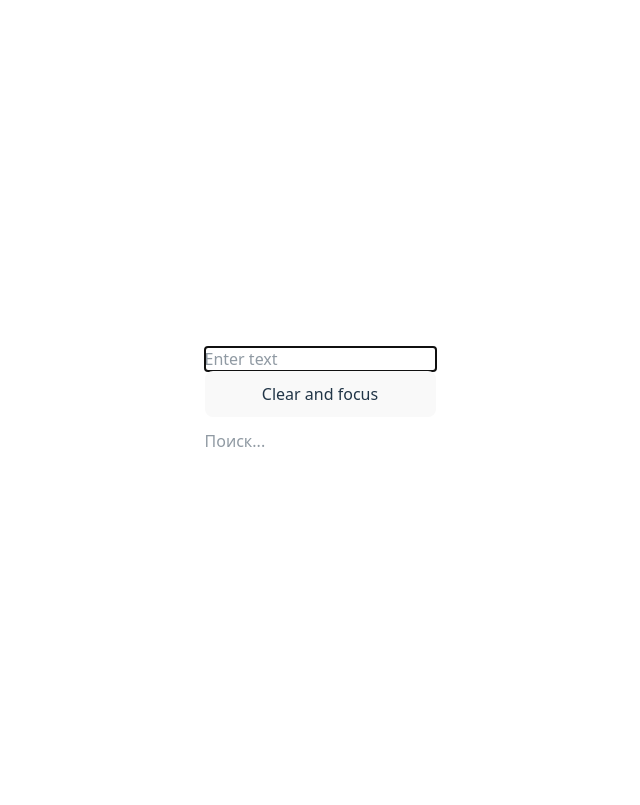
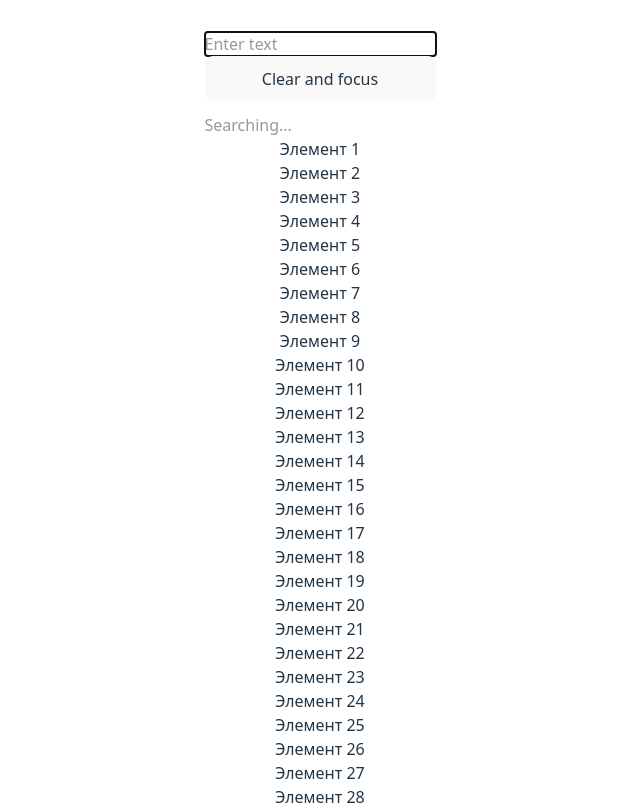
Before and after one commit to milenskirinat/otherTasksOfHooks, a React (Vite) app: page / in a window 1280 px wide. Shown: the top 805 px of the page, without its empty margins (320-960 px from the left). Built offline with nearby package versions, Linux system fonts and the light colour scheme.

Commit message:
use memo task

```diff
--- a/src/components/FilteredList.tsx
+++ b/src/components/FilteredList.tsx
@@ -5,14 +5,29 @@ const items = Array.from({ length: 1000 }, (_, i) => `Элемент ${i + 1}`);
 export default function FilteredList() {
   const [filter, setFilter] = useState("");
 
+  const filtredElement = useMemo(() => {
+    return items.filter((items) =>
+      items.toLowerCase().includes(filter.toLowerCase())
+    );
+  }, [filter]);
+
   return (
     <div>
       <input
-        placeholder="Поиск..."
+        placeholder="Searching..."
         value={filter}
         onChange={(e) => setFilter(e.target.value)}
       />
-      <ul>{/* Отобразить отфильтрованные элементы */}</ul>
+      <ul>
+        {filtredElement.map((item, index) => (
+          <li key={index}>{item}</li>
+        ))}
+      </ul>
     </div>
   );
 }
+
+// Задача:
+// Есть список из 1000 элементов. Добавь поле поиска,
+// которое фильтрует список. Фильтрация должна происходить
+// эффективно, без лишних вычислений.
```
